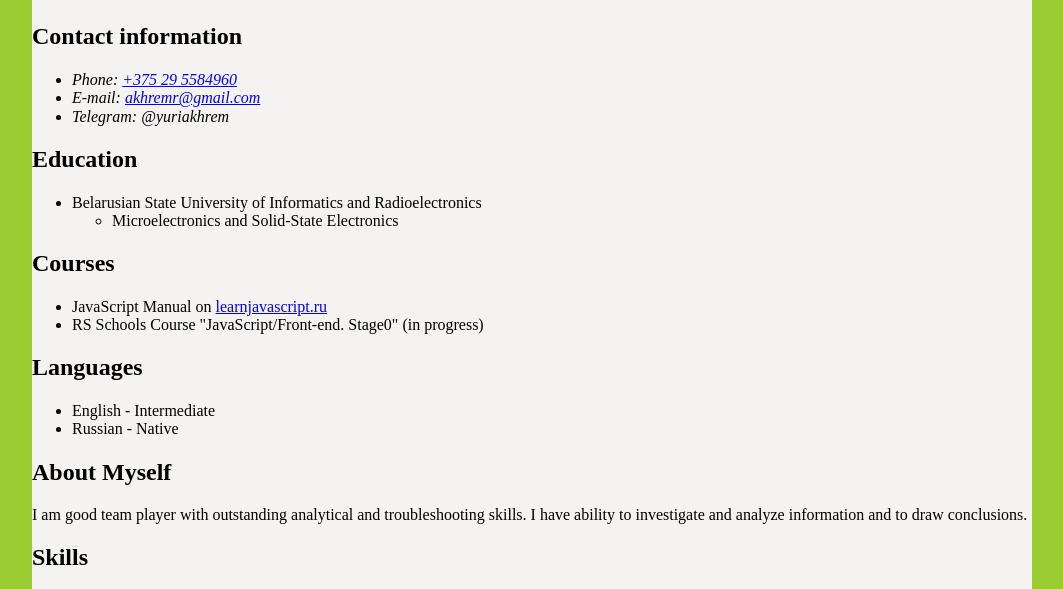
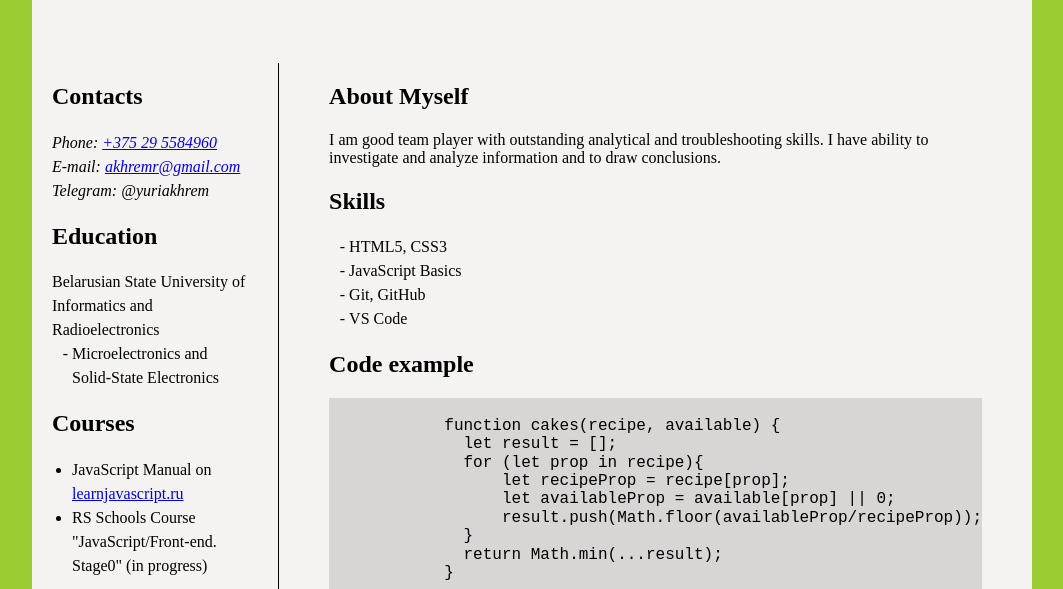
Before and after one commit to akhremYuri/rsschool-cv, a plain HTML site: page index.html in a window 1280 px wide. Shown: the part 204-793 px from the top of the page, without its empty margins (108-1171 px from the left). Drawn offline with Linux system fonts and the light colour scheme.

Commit message:
feat: add main/aside style

```diff
--- a/index.html
+++ b/index.html
@@ -31,9 +31,9 @@
       <div class="data-container">
         <aside>
           <section>
-            <h2 id="contacts">Contact information</h2>
+            <h2 id="contacts">Contacts</h2>
             <address>
-              <ul>
+              <ul class="contacts-data">
                 <li>Phone: <a href="tel:+375295584960">+375 29 5584960</a></li>
                 <li>
                   E-mail:
@@ -45,7 +45,7 @@
           </section>
           <section>
             <h2>Education</h2>
-            <ul>
+            <ul class="education-list">
               <li>
                 Belarusian State University of Informatics and Radioelectronics
                 <ul>
@@ -56,7 +56,7 @@
           </section>
           <section>
             <h2>Courses</h2>
-            <ul>
+            <ul class="courses-list">
               <li>
                 JavaScript Manual on
                 <a href="https://learn.javascript.ru/">learnjavascript.ru</a>
@@ -68,7 +68,7 @@
           </section>
           <section>
             <h2>Languages</h2>
-            <ul>
+            <ul class="language-list">
               <li>English - Intermediate</li>
               <li>Russian - Native</li>
             </ul>
@@ -85,7 +85,7 @@
           </section>
           <section>
             <h2 id="skills">Skills</h2>
-            <ul>
+            <ul class="skills-list">
               <li>HTML5, CSS3</li>
               <li>JavaScript Basics</li>
               <li>Git, GitHub</li>
@@ -94,7 +94,7 @@
           </section>
           <section>
             <h2>Code example</h2>
-            <pre>
+            <pre class="code-example">
           <code>
             function cakes(recipe, available) {
               let result = [];
@@ -110,7 +110,7 @@
           </section>
           <section>
             <h2>Projects</h2>
-            <ul>
+            <ul class="project-list">
               <li><a href="#">rsschool-cv</a></li>
             </ul>
           </section>
--- a/styles/style.css
+++ b/styles/style.css
@@ -36,5 +36,58 @@ h1 {
 }
 
 .data-container {
-  margin: 50px 0;
+  margin: 90px 0;
+  display: flex;
+  justify-content: space-between;
 }
+
+aside {
+  padding: 0 20px;
+}
+
+main {
+  padding: 0 50px;
+  border-left: 1px solid #000;
+}
+
+.contacts-data {
+  padding: 0;
+  list-style: none;
+  line-height: 1.5em;
+}
+
+.education-list {
+  list-style: none;
+  padding: 0;
+  line-height: 1.5em;
+}
+
+.education-list ul {
+  padding: 0 20px;
+  list-style-type: " - ";
+}
+
+.courses-list {
+  padding: 0 20px;
+  line-height: 1.5em;
+}
+
+.language-list {
+  padding: 0 20px;
+  line-height: 1.5em;
+}
+
+.skills-list {
+  padding: 0 20px;
+  line-height: 1.5em;
+  list-style-type: " - ";
+}
+
+.code-example {
+  background: rgb(216, 213, 213);
+}
+
+.project-list {
+  padding: 0 20px;
+  list-style: none;
+}
```
